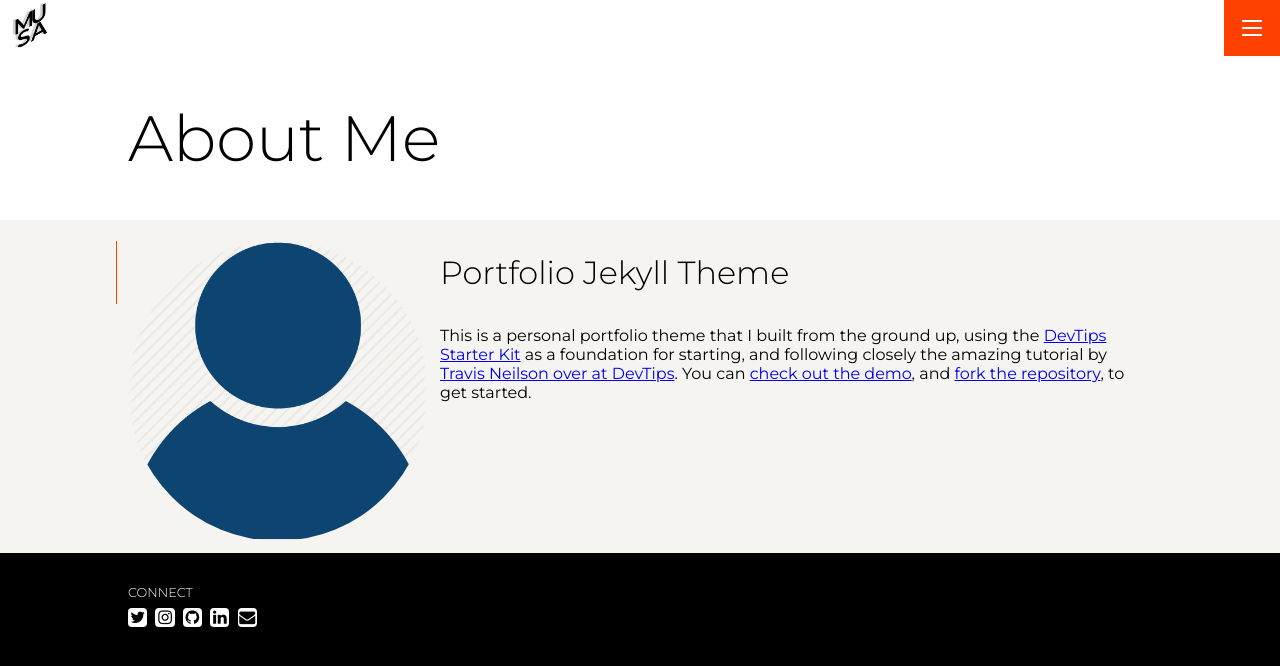
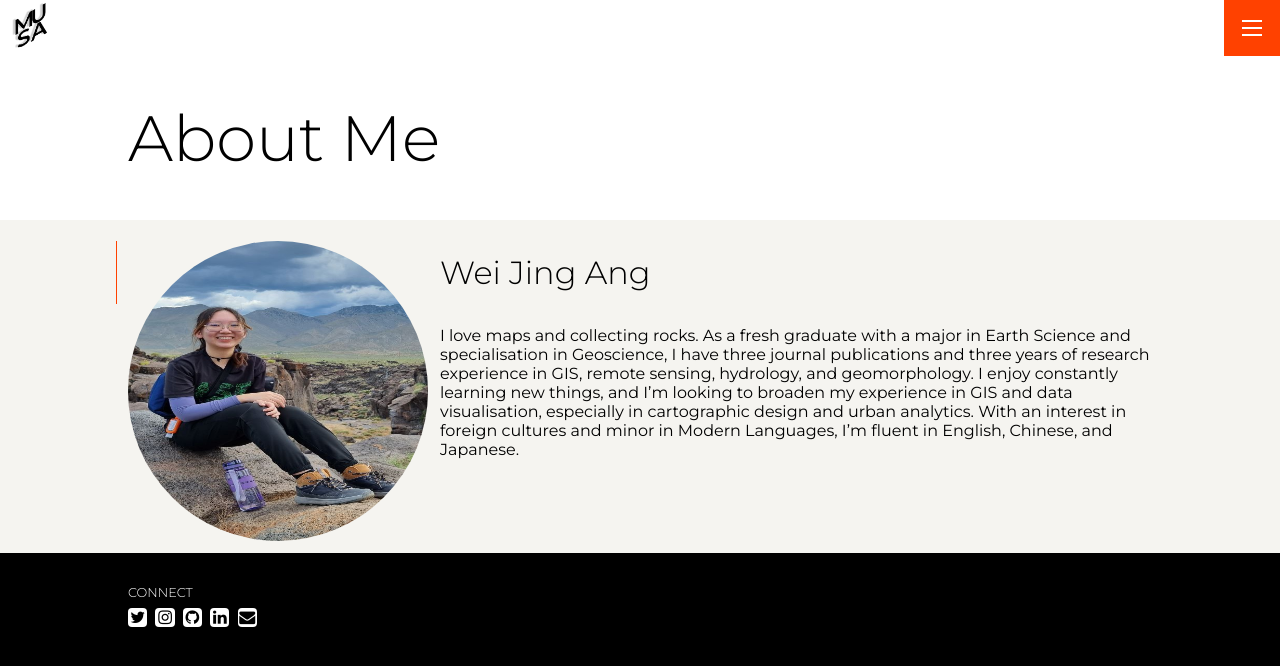
Before and after one commit to weijingg/portfolio, a Jekyll site: the page built from pages/about.md, in a window 1280 px wide. Shown: the top 666 px of the page. Built offline with Jekyll 4.4.1, drawn with Linux system fonts in a browser that asks for light colours.

Commit message:
updated about me page with linkedin image and description

```diff
--- a/pages/about.md
+++ b/pages/about.md
@@ -1,10 +1,10 @@
 ---
 layout: about
 title: About Me
-headshot: /assets/img/headshot.webp
+headshot: /assets/img/pfp.JPG
 permalink: /about
 ---
 
-# Portfolio Jekyll Theme
+# Wei Jing Ang
 
-This is a personal portfolio theme that I built from the ground up, using the [DevTips Starter Kit](http://devtipsstarterkit.com/) as a foundation for starting, and following closely the amazing tutorial by [Travis Neilson over at DevTips](https://www.youtube.com/watch?v=T6jKLsxbFg4&list=PL0CB3OvPhDA_STygmp3sDenx3UpdOMk7P). You can [check out the demo](lenpaul.github.io/portfolio-jekyll-theme/), and [fork the repository](https://github.com/LeNPaul/portfolio-jekyll-theme/fork), to get started.
+I love maps and collecting rocks. As a fresh graduate with a major in Earth Science and specialisation in Geoscience, I have three journal publications and three years of research experience in GIS, remote sensing, hydrology, and geomorphology. I enjoy constantly learning new things, and I’m looking to broaden my experience in GIS and data visualisation, especially in cartographic design and urban analytics. With an interest in foreign cultures and minor in Modern Languages, I’m fluent in English, Chinese, and Japanese.
```
Also changed, not shown: assets/img/pfp.JPG (added), 3 other files.
